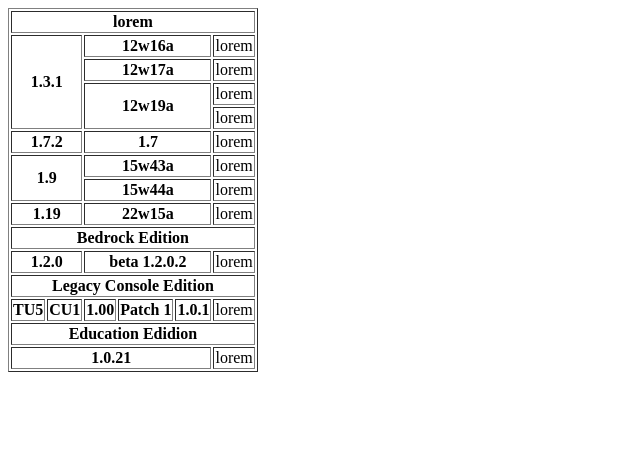
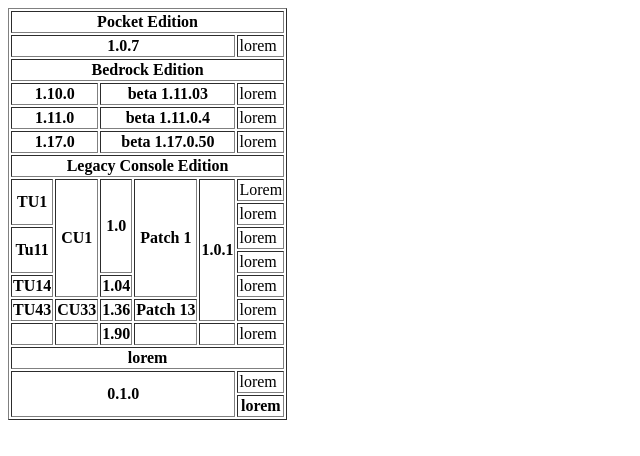
Before and after one commit to Irina1985m/start-html, a plain HTML site: page index.html in a window 1280 px wide. Shown: the whole page, without its empty margins (0-640 px from the left). Drawn offline with Linux system fonts and the light colour scheme.

Commit message:
Add table-home

```diff
--- a/index.html
+++ b/index.html
@@ -6,136 +6,160 @@
     <title>Document</title>
 </head>
 <body>
-  <table border="1">
+    <table  border="1">
         <tbody>
-      <!-- --1-- -->
+            <!-- 1 -->
             <tr>
-        <th colspan="6">lorem</th>
-
+                <th colspan="6">Pocket Edition</th>
+                <!-- <th></th>
+                <th></th>
+                <th></th>
+                <th></th>
+                <th></th> -->
             </tr>
-      <!-- --2-- -->
+            <!-- 2 -->
             <tr>
-        <th colspan="2" rowspan="4">1.3.1</th>
-        <th colspan=3>12w16a</th>
-        <td>lorem</td>
-
+                <th colspan="5">1.0.7</th>
+                <td colspan="2">lorem</td>
+                <!-- <th></th>
+                <th></th>
+                <th></th>
+                <th></th> -->
             </tr>
-      <!-- --3-- -->
+            <!-- 3 -->
             <tr>
-        <th colspan="3">12w17a</th>
-        <td>lorem</td>
-        <!-- <th>lorem</th>
-        <th>lorem</th>
-        <th>lorem</th> -->
-        <!-- <th>lorem</th> -->
+                <th colspan="6">Bedrock Edition</th>
+                <!-- <th></th>
+                <th></th>
+                <th></th>
+                <th></th>
+                <th></th> -->
             </tr>
-      <!-- --4-- -->
+            <!-- 4 -->
             <tr>
-        <th colspan="3" rowspan="2">12w19a</th>
-        <td>lorem</td>
-        <!-- <th>lorem</th>
-        <th>lorem</th>
-        <th>lorem</th>
-        <th>lorem</th> -->
+                <th colspan="2">1.10.0</th>
+                <th colspan="3">beta 1.11.03</th>
+                <td> lorem</td>
+                <!-- <th></th>
+                <th></th>
+                <th></th> -->
             </tr>
-      <!-- --5-- -->
+            <!-- 5 -->
             <tr>
-        <td >lorem</td>
-        <!-- <th>lorem</th>
-        <th>lorem</th>
-        <th>lorem</th>
-        <th>lorem</th>
-        <th>lorem</th> -->
+                <th colspan="2">1.11.0</th>
+                <th colspan="3">beta 1.11.0.4</th>
+                <td> lorem</td>
+                <!-- <th></th>
+                <th></th>
+                <th></th> -->
             </tr>
-      <!-- --6-- -->
+            <!-- 6 -->
             <tr>
-        <th colspan="2">1.7.2</th>
-        <th colspan="3">1.7</th>
-        <td>lorem</td>
-        <!-- <th>lorem</th>
-        <th>lorem</th>
-        <th>lorem</th> -->
+                <th colspan="2">1.17.0</th>
+                <th colspan="3">beta 1.17.0.50</th>
+                <td> lorem</td>
+                <!-- <th></th>
+                <th></th>
+                <th></th> -->
             </tr>
-      <!-- --7- -->
+            <!-- 7 -->
             <tr>
-        <th colspan="2" rowspan="2">1.9</th>
-        <th colspan="3">15w43a</th>
-        <td> lorem</td>
-        <!-- <th>lorem</th>
-        <th>lorem</th>
-        <th>lorem</th> -->
+                <th colspan="6"> Legacy Console Edition</th>
+                <!-- <th></th>
+                <th></th>
+                <th></th>
+                <th></th>
+                <th></th> -->
             </tr>
-      <!-- -8-- -->
+            <!-- 8 -->
             <tr>
-        <th colspan="3">15w44a</th>
-        <td>lorem</td>
-        <!-- <th>lorem</th>
-        <th>lorem</th>
-        <th>lorem</th>
-        <th>lorem</th> -->
+                <th rowspan="2">TU1</th>
+                <th rowspan="5">CU1</th>
+                <th rowspan="4">1.0</th>
+                <th rowspan="5">Patch 1</th>
+                <th rowspan="6">1.0.1</th>
+                <td>Lorem</td>
             </tr>
             <!-- 9 -->
             <tr>
-        <th colspan="2">1.19</th>
-        <th colspan="3">22w15a</th>
                 <td>lorem</td>
-        <!-- <th>lorem</th>
-        <th>lorem</th>
-        <th>lorem</th> -->
+                <!-- <th></th>
+                <th></th>
+                <th></th>
+                <th></th>
+                <th></th> -->
             </tr>
             <!-- 10 -->
             <tr>
-        <th colspan="6">Bedrock Edition</th>
-        <!-- <th>lorem</th>
-        <th>lorem</th>
-        <th>lorem</th>
-        <th>lorem</th>
-        <th>lorem</th> -->
+                <th rowspan="2">Tu11</th>
+                <td>lorem</td>
+                <!-- <th></th>
+                <th></th>
+                <th></th>
+                <th></th> -->
             </tr>
             <!-- 11 -->
             <tr>
-        <th colspan="2">1.2.0</th>
-        <th colspan="3">beta 1.2.0.2</th>
                 <td>lorem</td>
-        <!-- <th>lorem</th>
-        <th>lorem</th>
-        <th>lorem</th> -->
+                <!-- <th></th>
+                <th></th> -->
+                <!-- <th></th>
+                <th></th>
+                <th></th> -->
             </tr>
             <!-- 12 -->
             <tr>
-        <th colspan="6">Legacy Console Edition</th>
-        <!-- <th>lorem</th>
-        <th>lorem</th>
-        <th>lorem</th>
-        <th>lorem</th>
-        <th>lorem</th> -->
+                <th>TU14</th>
+                <th>1.04</th>
+                <td>lorem</td>
+                <!-- <th></th>
+                <th></th>
+                <th></th> -->
             </tr>
             <!-- 13 -->
             <tr>
-        <th>TU5</th>
-        <th>CU1</th>
-        <th>1.00</th>
-        <th>Patch 1</th>
-        <th>1.0.1</th>
+                <th>TU43</th>
+                <th>CU33</th>
+                <th>1.36</th>
+                <th>Patch 13</th>
                 <td>lorem</td>
+                <!-- <th></th> -->
             </tr>
             <!-- 14 -->
             <tr>
-        <th colspan="6">Education Edidion</th>
-        <!-- <th>lorem</th>
-        <th>lorem</th>
-        <th>lorem</th>
-        <th>lorem</th>
-        <th>lorem</th> -->
+                <th></th>
+                <th></th>
+                <th>1.90</th>
+                <th></th>
+                <th></th>
+                <td>lorem</td>
             </tr>
             <!-- 15 -->
             <tr>
-        <th colspan="5">1.0.21</th>
+                <th colspan="6">lorem</th>
+                <!-- <th></th>
+                <th></th>
+                <th></th>
+                <th></th>
+                <th></th> -->
+            </tr>
+            <!-- 16 -->
+            <tr>
+                <th colspan="5" rowspan="2">0.1.0</th>
                 <td>lorem</td>
-        <!-- <th>lorem</th>
+                <!-- <th></th>
+                <th></th>
+                <th></th>
+                <th></th> -->
+            </tr>
+            <!-- 17 -->
+            <tr>
                 <th>lorem</th>
-        <th>lorem</th>
-        <th>lorem</th> -->
+                <!-- <th></th>
+                <th></th>
+                <th></th>
+                <th></th>
+                <th></th> -->
             </tr>
         </tbody>
     </table>
```
Lines whose indentation alone changed are shown as unchanged.
